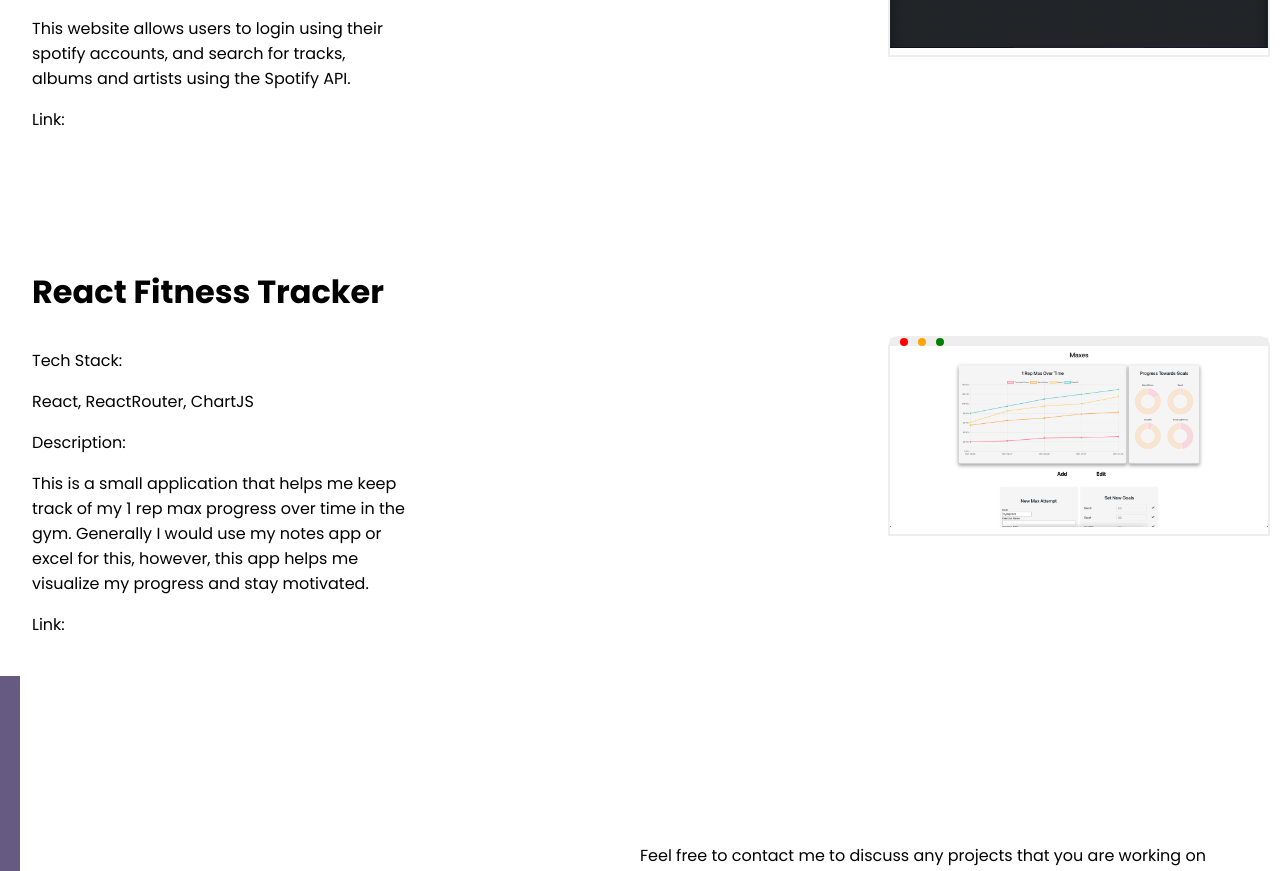
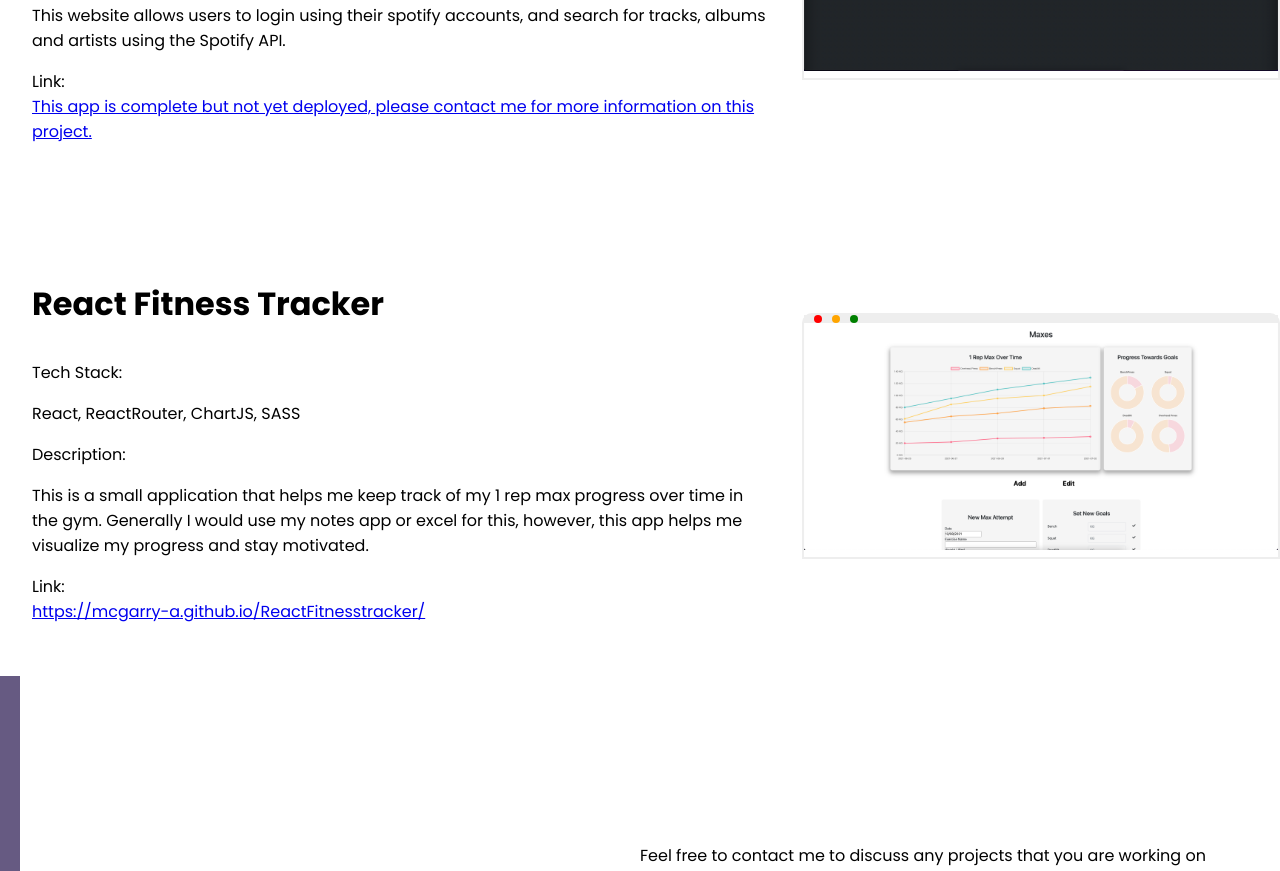
Before and after one commit to McGarry-A/React-Portfolio-Page, a React (Create React App) app: page / in a window 1280 px wide. Shown: the part 2892-3763 px from the top of the page. Built offline with nearby package versions, Linux system fonts and the light colour scheme; what awesome-notifications would draw is missing.

Commit message:
links added

```diff
--- a/src/App.js
+++ b/src/App.js
@@ -46,21 +46,21 @@ function App() {
       description: "This is a non-functional website I created to introduce myself to Tailwind.",
       tech: "React, Tailwind, ChartJs",
       title: "Reports Dashboard",
-      link: ""
+      link: "https://mcgarry-a.github.io/Report-dashboard-tailwind/"
     },
     {
       img: SpotifySearch,
       description: "This website allows users to login using their spotify accounts, and search for tracks, albums and artists using the Spotify API.",
       tech: "Vanilla JS, EJS, Express, HTML, CSS, Bootstrap",
       title: "Spotify Search App",
-      link: ""
+      link: "This app is complete but not yet deployed, please contact me for more information on this project."
     },
     {
       img: FitnessTracker,
       description: "This is a small application that helps me keep track of my 1 rep max progress over time in the gym. Generally I would use my notes app or excel for this, however, this app helps me visualize my progress and stay motivated. ",
-      tech: "React, ReactRouter, ChartJS",
+      tech: "React, ReactRouter, ChartJS, SASS",
       title: "React Fitness Tracker",
-      link: ""
+      link: "https://mcgarry-a.github.io/ReactFitnesstracker/"
     }
   ]
 
--- a/src/Components/Project/Project.css
+++ b/src/Components/Project/Project.css
@@ -7,19 +7,12 @@
     display: flex;
     flex-direction: column;
     justify-content: center;
-    width: 90%;
+    width: 70%;
     padding: 2em;
 }
 
 .project-item {
     padding: 1em 0;
-}
-
-.project-image-container {
-    display: flex;
-    justify-content: right;
-    overflow: hidden;
-    align-items: center;
 }
 
 .project-image {
@@ -29,10 +22,11 @@
 
 .c {
     width:45%;
-    height: auto;
+    height: min-content;
     margin: 20px 10px;
     border: 2px solid #eee;
     border-radius: 10px 10px 0 0;
+    margin: auto 0;
 }
 
 .c-browser {
--- a/src/Components/Project/Project.js
+++ b/src/Components/Project/Project.js
@@ -17,8 +17,7 @@ export const Project = ({ title, description, tech, link, image, index }) => {
           <p>Link: </p>
           <a href={link}>{link}</a>
         </div>
-        <div className="project-image-container">
-          <div className="c">
+        <div className="project-image-container c">
           <div className="c-browser">
             <div className="c-circle red"></div>
             <div className="c-circle yellow"></div>
@@ -30,6 +29,5 @@ export const Project = ({ title, description, tech, link, image, index }) => {
         </div>
       </div>
     </div>
-    </div>
   );
 };
```
Lines whose indentation alone changed are shown as unchanged.
